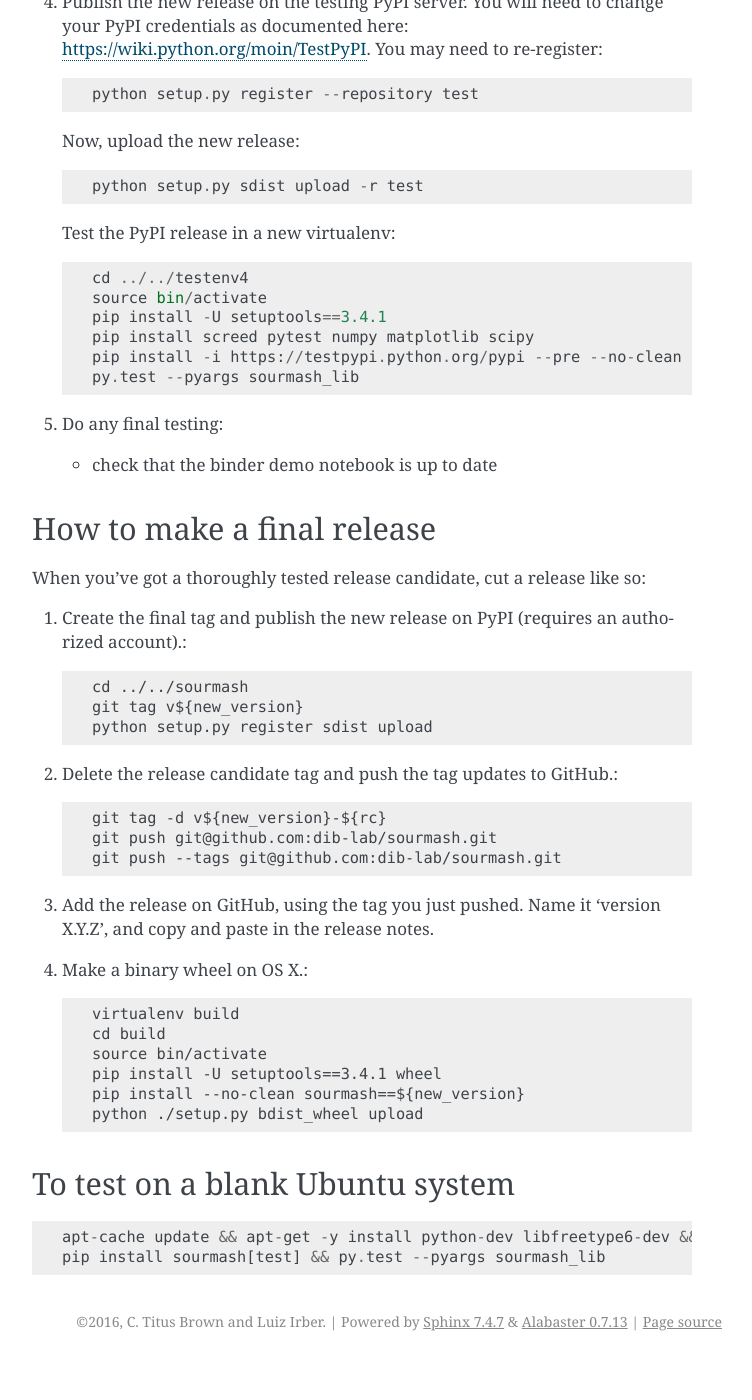
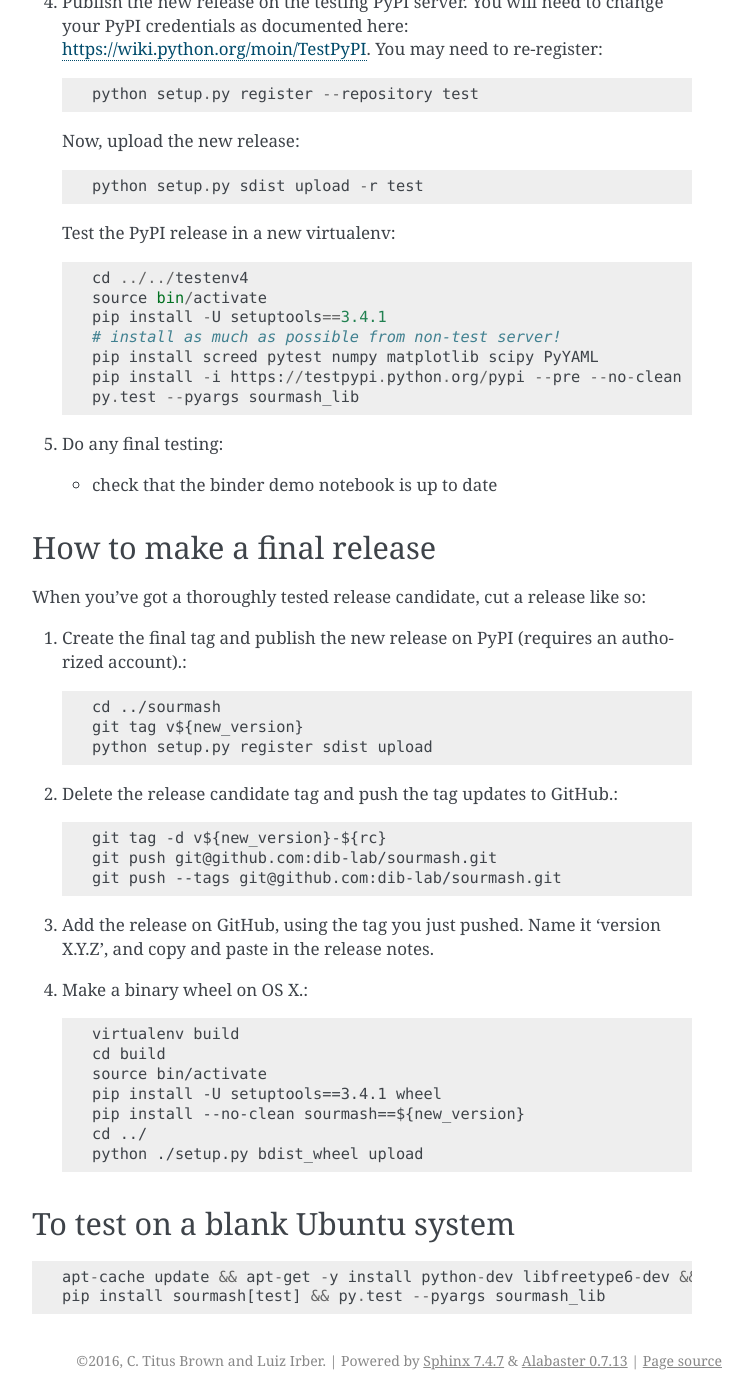
Before and after one commit to sourmash-bio/sourmash, a Sphinx documentation site: the page built from doc/release.rst, in a window 1280 px wide and 1400 px high, scrolled down 1829 px. Shown: the whole window, without its empty margins (388-1140 px from the left). Built offline with Sphinx 7.4.7, drawn with Linux system fonts in a browser that asks for light colours; before the commit the page ends 3190 px from its top, so only the background shows below that.

Commit message:
fix a few minor issues in copy/paste commands

```diff
--- a/doc/release.rst
+++ b/doc/release.rst
@@ -97,7 +97,8 @@ Testing a release
         cd ../../testenv4
         source bin/activate
         pip install -U setuptools==3.4.1
-        pip install screed pytest numpy matplotlib scipy
+        # install as much as possible from non-test server!
+        pip install screed pytest numpy matplotlib scipy PyYAML
         pip install -i https://testpypi.python.org/pypi --pre --no-clean sourmash
         py.test --pyargs sourmash_lib
 
@@ -114,7 +115,7 @@ so:
 #. Create the final tag and publish the new release on PyPI (requires an
    authorized account).::
 
-        cd ../../sourmash
+        cd ../sourmash
         git tag v${new_version}
         python setup.py register sdist upload
 
@@ -134,6 +135,7 @@ so:
         source bin/activate
         pip install -U setuptools==3.4.1 wheel
         pip install --no-clean sourmash==${new_version}
+        cd ../
         python ./setup.py bdist_wheel upload
 
 To test on a blank Ubuntu system
```
